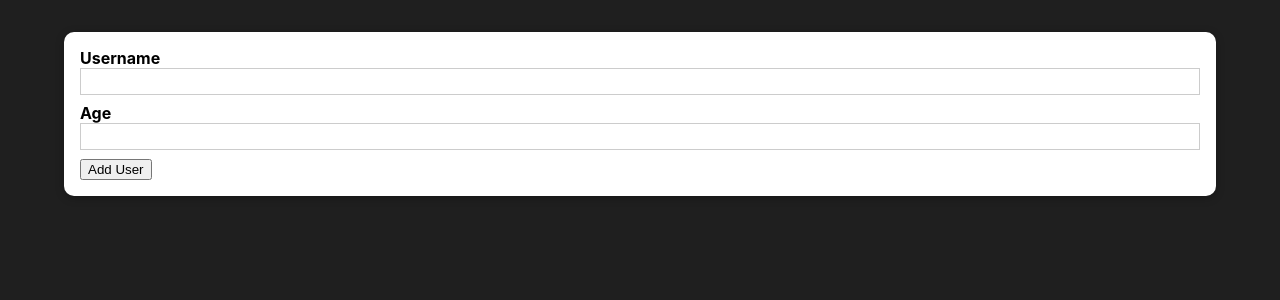
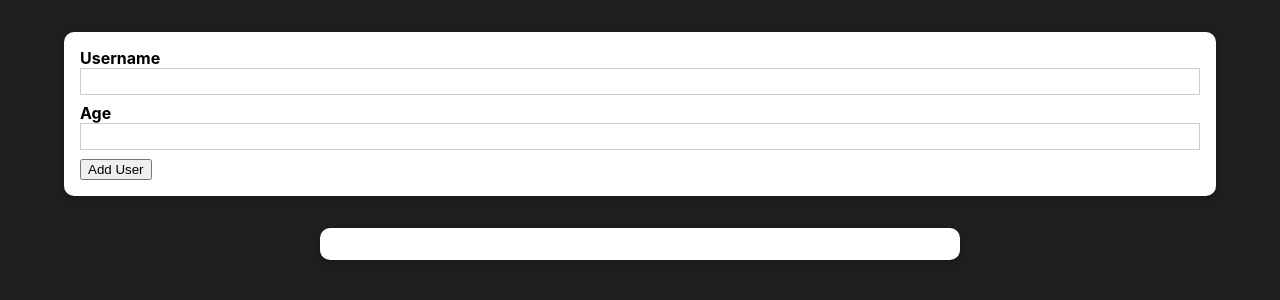
Before and after one commit to ivocardozo/AddUser, a React (Create React App) app: page / in a window 1280 px wide. Shown: the top 300 px of the page. Built offline with nearby package versions, Linux system fonts and the light colour scheme.

Commit message:
adding Userlist component

```diff
--- a/src/App.js
+++ b/src/App.js
@@ -1,9 +1,11 @@
 import AddUser from './components/Users/AddUser';
+import UsersList from './components/Users/UsersList';
 
 function App() {
   return (
     <div>
      <AddUser />
+     <UsersList users={[]}/>
     </div>
   );
 }
--- /dev/null
+++ b/src/components/Users/UsersList.js
@@ -0,0 +1,18 @@
+import Card from '../UI/Card';
+import classes from './UsersList.module.css';
+
+const UsersList = props => {
+  return (
+    <Card className={classes.users}>
+      <ul>
+        {props.users.map(user => {
+          <li>
+            {user.name} ({user.age}) years old
+          </li>
+        })}
+      </ul>
+    </Card>
+  );
+}
+
+export default UsersList;
--- /dev/null
+++ b/src/components/Users/UsersList.module.css
@@ -0,0 +1,16 @@
+.users {
+  margin: 2rem auto;
+  width: 90%;
+  max-width: 40rem;
+}
+
+.users ul {
+  list-style: none;
+  padding: 1rem;
+}
+
+.users li {
+  border: 1px solid #ccc;
+  margin: 0.5rem 0;
+  padding: 0.5rem;
+}
```
